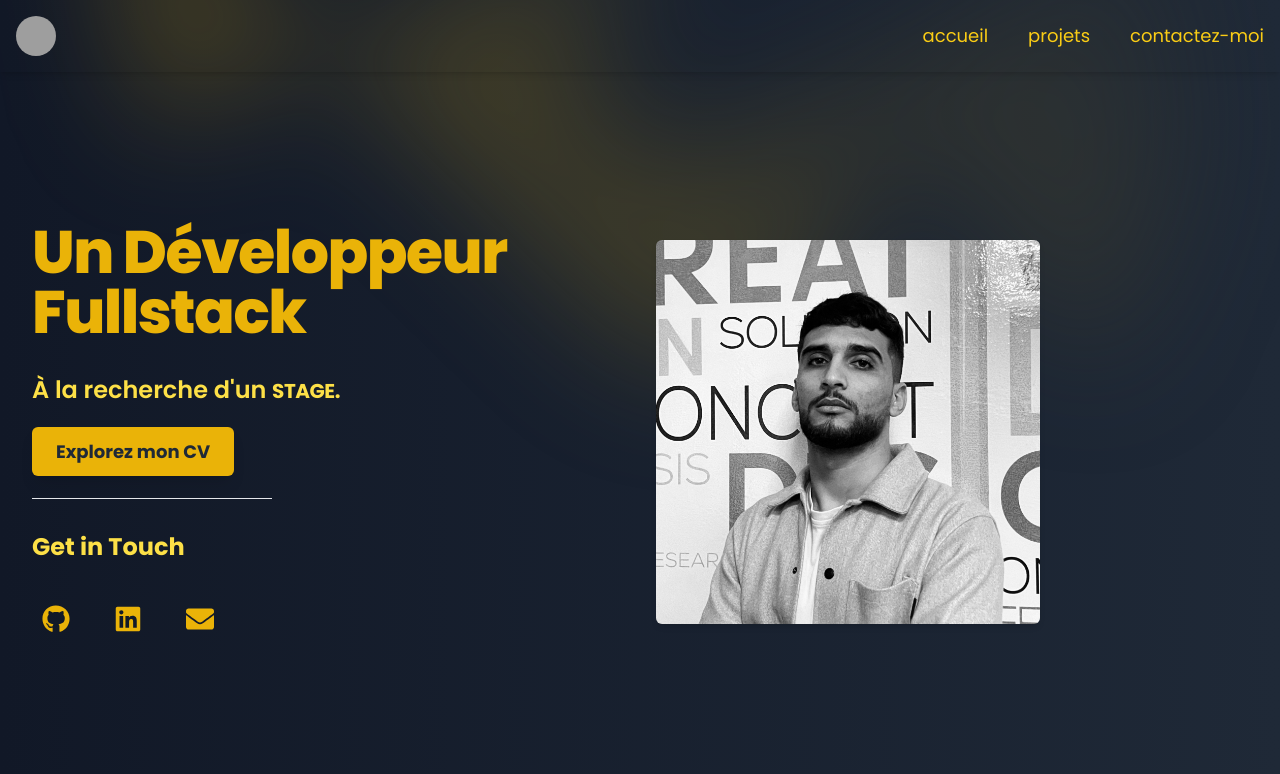
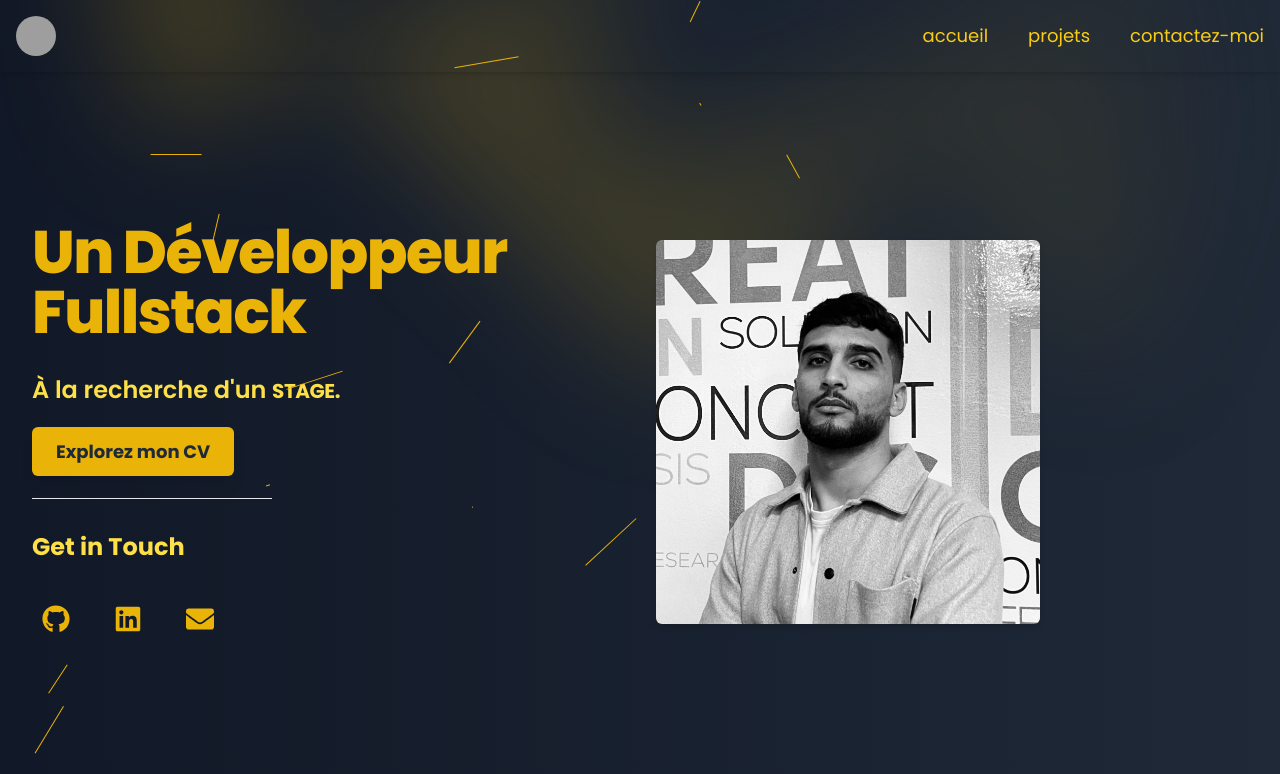
Before and after one commit to aznidi/aznidi-salah, a React (Vite) app: page / in a window 1280 px wide. Shown: the top 774 px of the page. Built offline with nearby package versions, Linux system fonts and the light colour scheme; grey boxes are pictures that could not be loaded.

Commit message:
add reandome lines

```diff
--- a/src/components/Hero.jsx
+++ b/src/components/Hero.jsx
@@ -71,6 +71,14 @@ function Hero() {
           className="relative left-1/2 aspect-[1155/678] w-[36.125rem] -translate-x-1/2 rotate-[30deg] bg-gradient-to-tr from-yellow-500 to-gray-800 opacity-30 sm:w-[72.1875rem]"
         />
       </div>
+      {/* Decorative lines */}
+      {lines.map((lineStyle, index) => (
+        <div
+          key={index}
+          className="absolute bg-yellow-500"
+          style={lineStyle}
+        />
+      ))}
 
             {/* Main Content */}
       <div className="flex flex-col lg:flex-row items-center justify-between w-full max-w-7xl mt-16">
```
